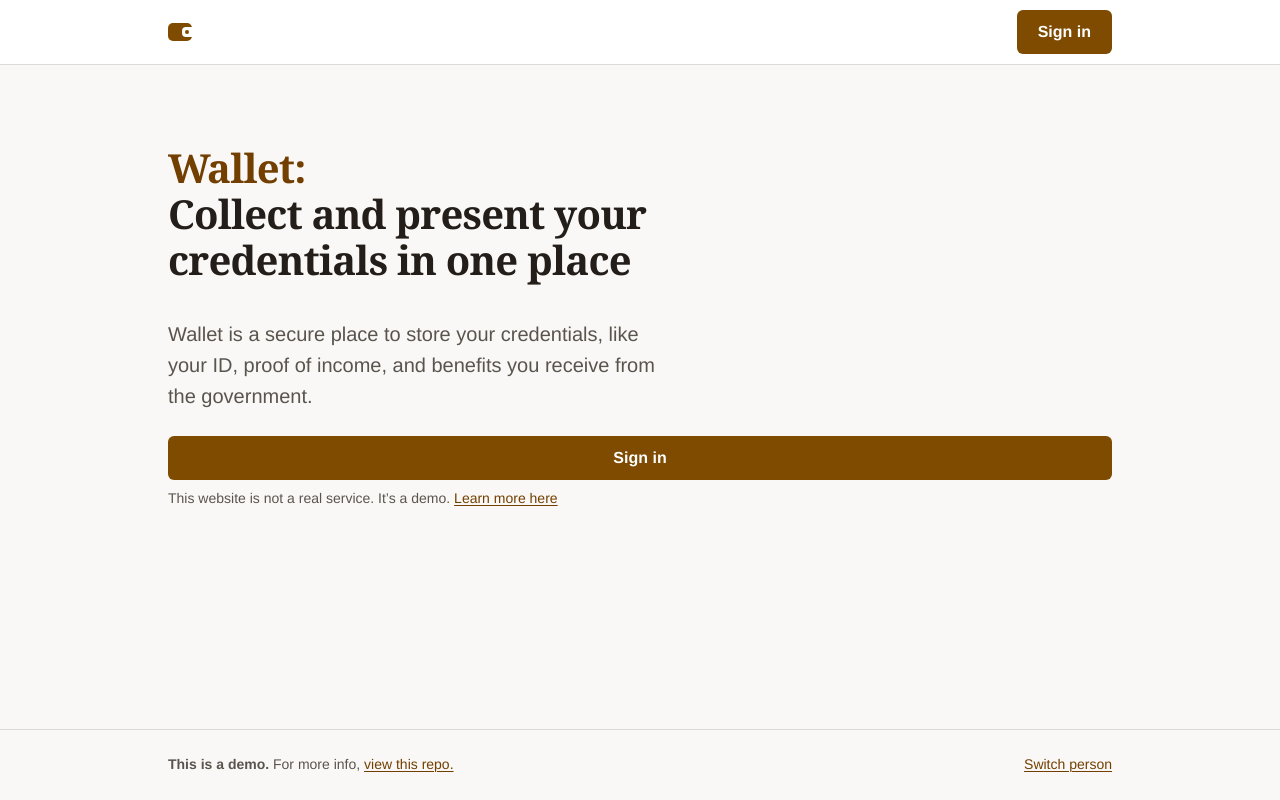
After one commit to edmullen/credentials-demo, a FastAPI app: template apps/wallet/app/templates/landing.html in a window 1280 px wide. The commit adds this page. Run offline with FastAPI, Linux system fonts and the light colour scheme; the template is opened without the code that fills it, so the values that code supplies are empty.

Commit message:
Wallet: landing page (Loop 4a, PR 2)
/ now renders the handoff's landing page instead of redirecting to p01.
Both Sign in buttons open /p/p01/credentials, and the footer's Switch
person opens /p/p01/switch. Signed out, base.html shows only the brand
(linking to /) and a Sign in button. <title> is the headline alone,
through a new {% block title %}.

Refs #69 (docs/design.md §5, §9 items 1-2)

Co-Authored-By: Claude Opus 5.5 <noreply@anthropic.com>

```diff
--- a/apps/wallet/app/main.py
+++ b/apps/wallet/app/main.py
@@ -54,7 +54,10 @@ def viewed_person(person_id: str) -> dict:
     return person
 
 
-def render(request: Request, template: str, person: dict, active: str, **context) -> HTMLResponse:
+def render(
+    request: Request, template: str, person: dict | None, active: str, **context
+) -> HTMLResponse:
+    """`person` is None only on the landing page, where no one is signed in."""
     return templates.TemplateResponse(
         request,
         template,
@@ -62,9 +65,15 @@ def render(request: Request, template: str, person: dict, active: str, **context
     )
 
 
-@app.get("/")
-async def index() -> RedirectResponse:
-    return RedirectResponse(f"/p/{DEFAULT_PERSON}/credentials", status_code=303)
+@app.get("/", response_class=HTMLResponse)
+async def landing(request: Request) -> HTMLResponse:
+    # Sign in is navigation, not authentication: it opens the default person's wallet
+    # (docs/design.md §5, §9 items 1-2).
+    return render(
+        request, "landing.html", None, "",
+        sign_in=f"/p/{DEFAULT_PERSON}/credentials",
+        switcher=f"/p/{DEFAULT_PERSON}/switch",
+    )
 
 
 @app.get("/p/{person_id}/credentials", response_class=HTMLResponse)
--- a/apps/wallet/app/templates/base.html
+++ b/apps/wallet/app/templates/base.html
@@ -3,7 +3,7 @@
 <head>
   <meta charset="utf-8">
   <meta name="viewport" content="width=device-width, initial-scale=1">
-  <title>{{ page_title }} — {{ site.name }}</title>
+  <title>{% block title %}{{ page_title }} — {{ site.name }}{% endblock %}</title>
   <link rel="preconnect" href="https://fonts.googleapis.com">
   <link rel="preconnect" href="https://fonts.gstatic.com" crossorigin>
   <link href="{{ site.fonts_url }}" rel="stylesheet">
@@ -13,10 +13,11 @@
   <a class="skip" href="#main">Skip to main content</a>
   <header class="header">
     <div class="header__inner">
-      <a class="header__brand" href="/p/{{ person.id }}/credentials">
+      <a class="header__brand" href="{% if person %}/p/{{ person.id }}/credentials{% else %}/{% endif %}">
         <span class="header__mark header__mark--wallet" aria-hidden="true"></span>
         {{ site.name }}
       </a>
+      {% if person %}
       <span class="initials" role="img" aria-label="{{ person.name }}">{{ person.initials }}</span>
       <details class="nav-menu">
         <summary>Menu</summary>
@@ -27,6 +28,9 @@
           <a class="nav-menu__signout" href="/">Sign out</a>
         </nav>
       </details>
+      {% else %}
+      <a class="btn" href="{{ sign_in }}">Sign in</a>
+      {% endif %}
     </div>
   </header>
 
--- /dev/null
+++ b/apps/wallet/app/templates/landing.html
@@ -0,0 +1,13 @@
+{% extends "base.html" %}
+{% block title %}Wallet: Collect and present your credentials in one place{% endblock %}
+{% block main %}
+    <div class="wrap landing">
+      <h1 class="landing__title"><span class="landing__lead">Wallet:</span> Collect and present your credentials in one place</h1>
+      <p class="intro__purpose">Wallet is a secure place to store your credentials, like your ID, proof of income, and benefits you receive from the government.</p>
+      <div class="stack-s">
+        <a class="btn btn--block" href="{{ sign_in }}">Sign in</a>
+        <p class="landing__demo">This website is not a real service. It&rsquo;s a demo. <a href="https://github.com/edmullen/credentials-demo">Learn more here</a></p>
+      </div>
+    </div>
+{% endblock %}
+{% block footer_aside %}<span class="footer__aside"><a href="{{ switcher }}">Switch person</a></span>{% endblock %}
```
Also changed, not shown: apps/wallet/tests/test_landing.py (added, +49 -0 lines), apps/wallet/tests/test_routes.py (+0 -6 lines).
